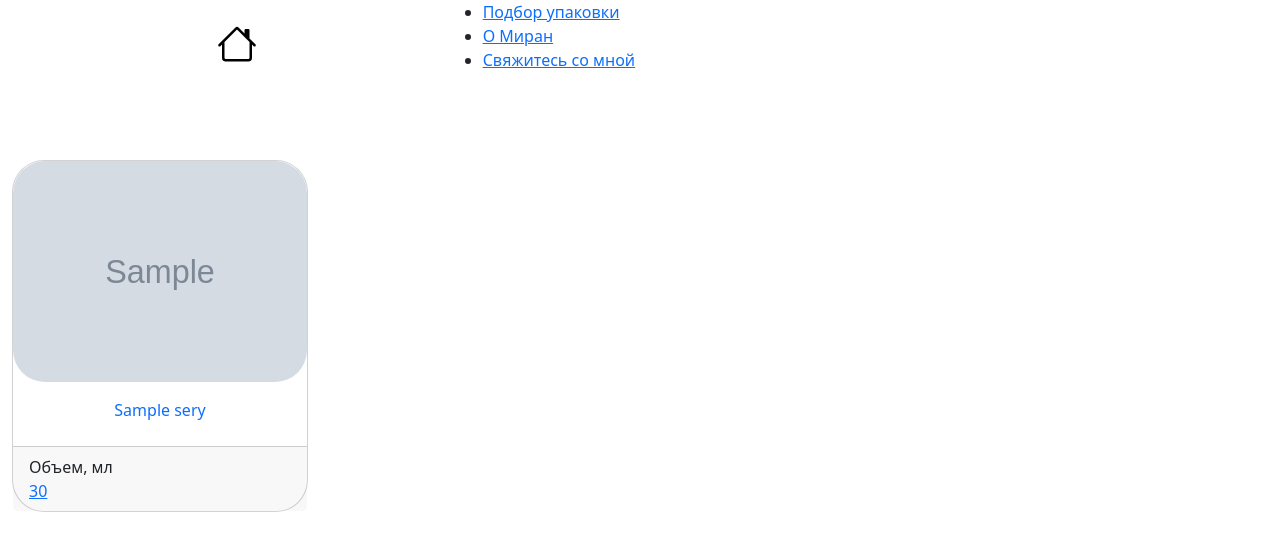
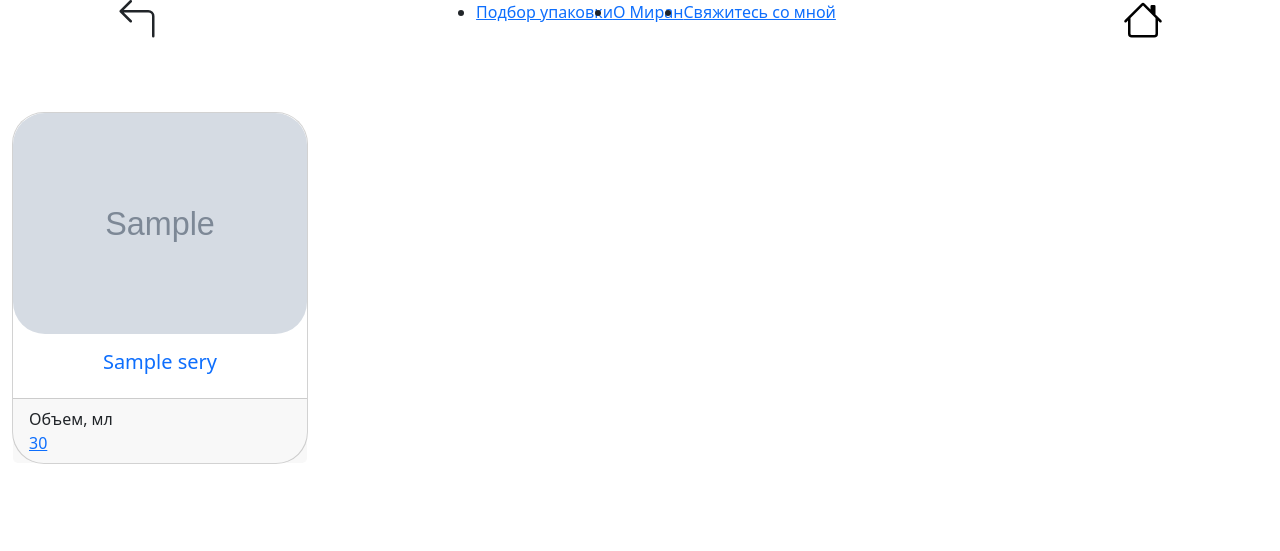
Before and after one commit to Sanch13/catalog, a Django app: a page that uses catalog/templates/catalog/base.html in a window 1280 px wide. Shown: the top 551 px of the page. Run offline with Django 4.2, Linux system fonts and the light colour scheme; tables that the repository leaves empty hold one stand-in row (values such as "Sample post"); grey boxes marked "Sample" are stand-in pictures; some libraries are stand-ins or nearby versions.

Commit message:
fix styles and html

```diff
--- a/catalog/templates/catalog/base.html
+++ b/catalog/templates/catalog/base.html
@@ -23,17 +23,18 @@
 
 <header class="header">
     <div class="container-fluid px-5">
-        <div class="row align-items-center">
-            <div class="col-4 d-flex justify-content-center">
-                <a href="{% url 'home' %}" class="link-logo d-flex justify-content-center align-items-center">
+        <div class="row align-items-center justify-content-between">
+            <div class="col-2 d-flex justify-content-center">
+                <div class="text-start" id="backButton" style="cursor: pointer">
                     <svg xmlns="http://www.w3.org/2000/svg" width="40" height="40"
-                         fill="black" class="bi bi-house" viewBox="0 0 16 16">
-                        <path d="M8.707 1.5a1 1 0 0 0-1.414 0L.646 8.146a.5.5 0 0 0 .708.708L2 8.207V13.5A1.5 1.5 0 0 0 3.5 15h9a1.5 1.5 0 0 0 1.5-1.5V8.207l.646.647a.5.5 0 0 0 .708-.708L13 5.793V2.5a.5.5 0 0 0-.5-.5h-1a.5.5 0 0 0-.5.5v1.293zM13 7.207V13.5a.5.5 0 0 1-.5.5h-9a.5.5 0 0 1-.5-.5V7.207l5-5z"/>
+                         fill="currentColor" class="bi bi-arrow-90deg-left" viewBox="0 0 16 16">
+                        <path fill-rule="evenodd"
+                              d="M1.146 4.854a.5.5 0 0 1 0-.708l4-4a.5.5 0 1 1 .708.708L2.707 4H12.5A2.5 2.5 0 0 1 15 6.5v8a.5.5 0 0 1-1 0v-8A1.5 1.5 0 0 0 12.5 5H2.707l3.147 3.146a.5.5 0 1 1-.708.708z"/>
                     </svg>
-                </a>
+                </div>
             </div>
-            <div class="col-8 d-flex justify-content-start">
-                <ul class="main-menu">
+            <div class="col-8 d-flex justify-content-center">
+                <ul class="main-menu d-flex justify-content-center">
                     <li class="col-auto">
                         <a href="{% url 'catalog:catalog' %}">
                             <span class="header-text">Подбор упаковки</span>
@@ -51,6 +52,15 @@
                     </li>
                 </ul>
             </div>
+            <div class="col-2 d-flex justify-content-center">
+                <a href="{% url 'home' %}"
+                   class="link-logo d-flex justify-content-center align-items-center">
+                    <svg xmlns="http://www.w3.org/2000/svg" width="40" height="40"
+                         fill="black" class="bi bi-house" viewBox="0 0 16 16">
+                        <path d="M8.707 1.5a1 1 0 0 0-1.414 0L.646 8.146a.5.5 0 0 0 .708.708L2 8.207V13.5A1.5 1.5 0 0 0 3.5 15h9a1.5 1.5 0 0 0 1.5-1.5V8.207l.646.647a.5.5 0 0 0 .708-.708L13 5.793V2.5a.5.5 0 0 0-.5-.5h-1a.5.5 0 0 0-.5.5v1.293zM13 7.207V13.5a.5.5 0 0 1-.5.5h-9a.5.5 0 0 1-.5-.5V7.207l5-5z"/>
+                    </svg>
+                </a>
+            </div>
         </div>
     </div>
 </header>
@@ -63,5 +73,11 @@
     {% endblock %}
 </div>
 
+<script>
+    document.getElementById('backButton').addEventListener('click', function() {
+        history.back();
+    });
+</script>
+
 </body>
 </html>
--- a/catalog/templates/catalog/cap_detail.html
+++ b/catalog/templates/catalog/cap_detail.html
@@ -19,7 +19,7 @@
                 <div class="col-lg-6 rounded-4 my-2 py-2">
                     <div class="carousel-container ">
                         <div class="f-carousel " id="myCarousel">
-                            <div class="f-carousel__viewport  rounded-4">
+                            <div class="f-carousel__viewport">
                                 <div class="f-carousel__track">
                                     {% if cap.cap_files.all %}
                                         {% for file in cap.cap_files.all %}
@@ -117,7 +117,7 @@
                 Thumbs: {
                     type: "classic",
                 },
-                Navigation: false,
+                Navigation: true,
             }, {Thumbs});
 
             Fancybox.bind('[data-fancybox="gallery"]', {
--- a/catalog/templates/catalog/caps.html
+++ b/catalog/templates/catalog/caps.html
@@ -13,7 +13,7 @@
         {% for cap in caps %}
             <div class="col">
                 <a href="{{ cap.get_absolute_url }}" style="text-decoration: none;">
-                    <div class="card card-link rounded-5">
+                    <div class="card card-link">
                         {% if cap.cap_files.all %}
                             {% for file in cap.cap_files.all %}
                                 {% if forloop.first %}
--- a/catalog/templates/catalog/jar_detail.html
+++ b/catalog/templates/catalog/jar_detail.html
@@ -18,7 +18,7 @@
                 <div class="col-lg-6 my-2 px-2">
                     <div class="carousel-container ">
                         <div class="f-carousel " id="myCarousel">
-                            <div class="f-carousel__viewport  rounded-5">
+                            <div class="f-carousel__viewport">
                                 <div class="f-carousel__track">
                                     {% if jar.jar_files.all %}
                                         {% for file in jar.jar_files.all %}
@@ -131,7 +131,7 @@
                 Thumbs: {
                     type: "classic",
                 },
-                Navigation: false,
+                Navigation: true,
             }, {Thumbs});
 
             Fancybox.bind('[data-fancybox="gallery"]', {
--- a/catalog/templates/catalog/jars.html
+++ b/catalog/templates/catalog/jars.html
@@ -6,6 +6,7 @@
 
 {% block css %}
     <link href="{% static 'css/pagination_styles.css' %}" rel="stylesheet"/>
+    <link href="{% static 'css/my_settings_carousel.css' %}" rel="stylesheet"/>
 {% endblock css %}
 
 
@@ -23,8 +24,7 @@
                             {% endfor %}
                         {% endif %}
                         <div class="card-body">
-                            <h5 class="card-title text-center "
-                                style="text-transform: uppercase">{{ jar.name }}</h5>
+                            <h5 class="card-title text-center">{{ jar.name }}</h5>
                         </div>
                         {% if jar.status == 'Новинка' %}
                             <span class="badge-new rounded-5">НОВИНКА</span>
--- a/catalog/templates/catalog/new_products.html
+++ b/catalog/templates/catalog/new_products.html
@@ -28,9 +28,9 @@
                             <h5>{{ product.category__name }}</h5>
                         </div>
                         {% if product.status == 'Новинка' %}
-                            <span class="badge-new">НОВИНКА</span>
+                            <span class="badge-new rounded-5">НОВИНКА</span>
                         {% elif product.status == 'Бестселлер' %}
-                            <span class="badge-new">БЕСТСЕЛЛЕР</span>
+                            <span class="badge-new rounded-5">БЕСТСЕЛЛЕР</span>
                         {% endif %}
                     </div>
                 </a>
--- a/catalog/templates/catalog/series.html
+++ b/catalog/templates/catalog/series.html
@@ -17,7 +17,10 @@
                         <img src="{{ ser.series_image.url }}" class="card-img-top rounded-5"
                              alt="...">
                         <div class="card-body d-flex flex-column">
-                            <div class="card-title header-text text-center flex-grow-1">{{ ser.name }}</div>
+                            <div class="text-center" >
+                                <h5 class="card-title">{{ ser.name }}</h5>
+                            </div>
+                            {#                            <div class="card-title header-text text-center flex-grow-1">{{ ser.name }}</div>#}
                         </div>
                     </a>
                     <div class="card-footer">
@@ -26,7 +29,7 @@
                             <div class="value-item">
                                 {% for bottle in ser.bottle.all %}
                                     <a href="{% url 'catalog:product_detail' bottle.category.slug bottle.series.slug bottle.slug %}"
-                                       >
+                                    >
                                         {{ bottle.volume }}
                                     </a>
                                 {% endfor %}
```
Also changed, not shown: catalog/templates/catalog/bottle_detail.html (+19 -11 lines), catalog/templates/catalog/home.html (+9 -20 lines).
